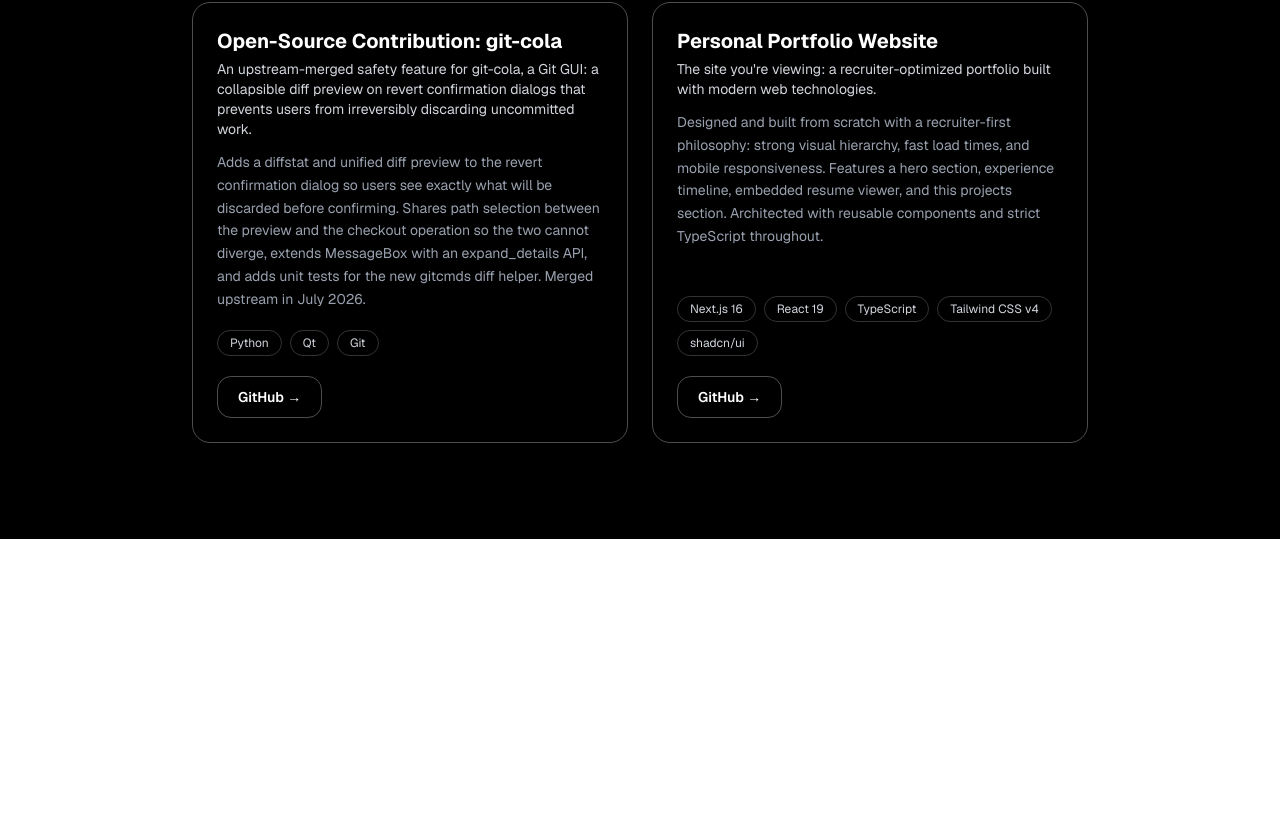
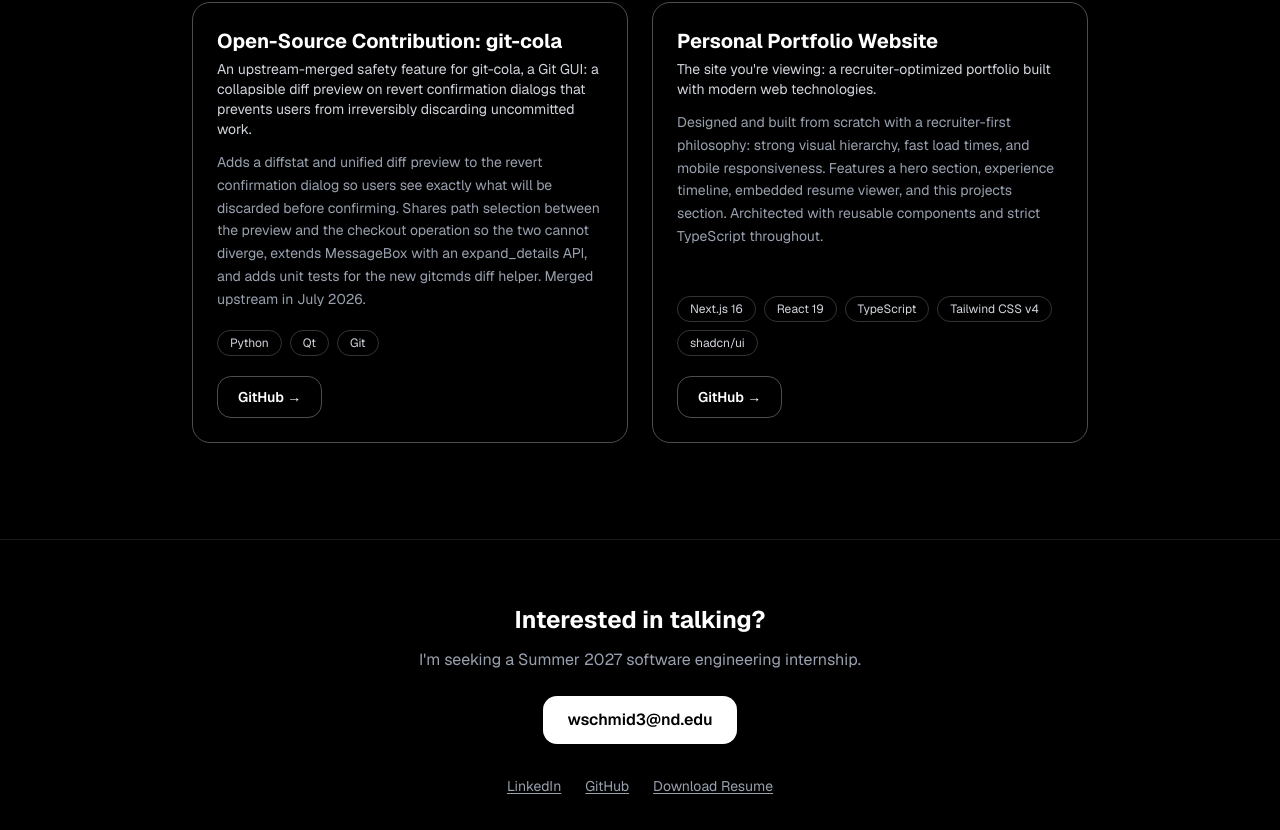
Before and after one commit to Land784/will-schmidt-portfolio, a Next.js app: page / in a window 1280 px wide. Shown: the part 1396-2226 px from the top of the page. Before the commit the page ends 1935 px from the top, so only its background shows below. Built offline with nearby package versions, Linux system fonts and the light colour scheme.

Commit message:
Add contact footer, hero proof line, and per-page titles

```diff
--- a/app/about/page.tsx
+++ b/app/about/page.tsx
@@ -1,5 +1,10 @@
+import type { Metadata } from "next";
 import Image from "next/image";
 import { experience, leadership } from "@/lib/resume-data";
+
+export const metadata: Metadata = {
+    title: "About — William Schmidt",
+};
 
 const timelineEntries = [
     ...experience.map(e => ({
--- a/app/layout.tsx
+++ b/app/layout.tsx
@@ -3,6 +3,7 @@
 import { GeistSans } from "geist/font/sans";
 import { Analytics } from "@vercel/analytics/next";
 import Navbar from "@/components/ui/navbar";
+import Footer from "@/components/ui/footer";
 
 export const metadata: Metadata = {
   metadataBase: new URL("https://willschmidt.dev"),
@@ -35,6 +36,7 @@
       <body>
       <Navbar />
       {children}
+      <Footer />
       <Analytics />
       </body>
       </html>
--- a/app/resume/page.tsx
+++ b/app/resume/page.tsx
@@ -1,4 +1,9 @@
+import type { Metadata } from "next";
 import { experience, leadership, skillGroups, courses, projects } from "@/lib/resume-data";
+
+export const metadata: Metadata = {
+    title: "Resume — William Schmidt",
+};
 
 function SectionHeader({ title }: { title: string }) {
     return (
--- /dev/null
+++ b/components/ui/footer.tsx
@@ -0,0 +1,44 @@
+export default function Footer() {
+    return (
+        <footer className="bg-black text-white px-6 py-16 border-t border-white/10">
+            <div className="max-w-4xl mx-auto text-center">
+                <h2 className="text-2xl font-bold mb-3">Interested in talking?</h2>
+
+                <p className="text-gray-400 mb-6">
+                    I&apos;m seeking a Summer 2027 software engineering internship.
+                </p>
+
+                <a
+                    href="mailto:wschmid3@nd.edu"
+                    className="inline-block bg-white text-black px-6 py-3 rounded-xl font-semibold hover:bg-gray-200 transition"
+                >
+                    wschmid3@nd.edu
+                </a>
+
+                <div className="flex gap-6 justify-center mt-8 text-sm text-gray-400">
+                    <a
+                        href="https://www.linkedin.com/in/william-schmidt3"
+                        target="_blank"
+                        className="hover:text-white transition underline underline-offset-2"
+                    >
+                        LinkedIn
+                    </a>
+                    <a
+                        href="https://github.com/Land784"
+                        target="_blank"
+                        className="hover:text-white transition underline underline-offset-2"
+                    >
+                        GitHub
+                    </a>
+                    <a
+                        href="/William_Schmidt_Resume.pdf"
+                        download
+                        className="hover:text-white transition underline underline-offset-2"
+                    >
+                        Download Resume
+                    </a>
+                </div>
+            </div>
+        </footer>
+    );
+}
--- a/components/ui/hero.tsx
+++ b/components/ui/hero.tsx
@@ -6,9 +6,13 @@
                     William Schmidt
                 </h1>
 
-                <h2 className="text-2xl md:text-3xl text-gray-300 mb-1">
+                <h2 className="text-2xl md:text-3xl text-gray-300 mb-3">
                     Junior Computer Science Major at Notre Dame | Software Engineering Intern at BPN Solutions
                 </h2>
+
+                <p className="text-base md:text-lg text-gray-400 mb-1">
+                    3.90 GPA · Two SWE internships · Open-source contributor (git-cola)
+                </p>
 
                 <p className="text-lg text-gray-400 max-w-2xl mx-auto mb-10">
                     wschmid3@nd.edu |{" "}
```
